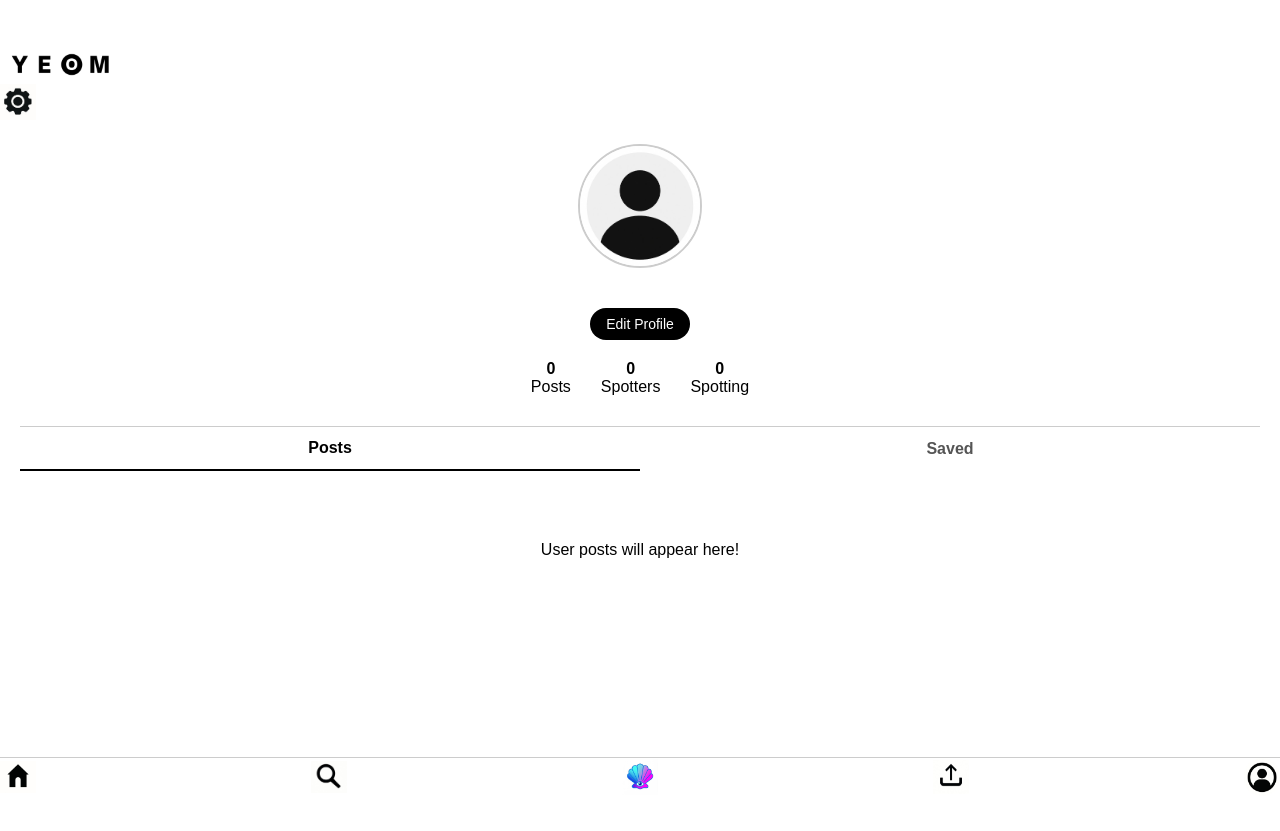
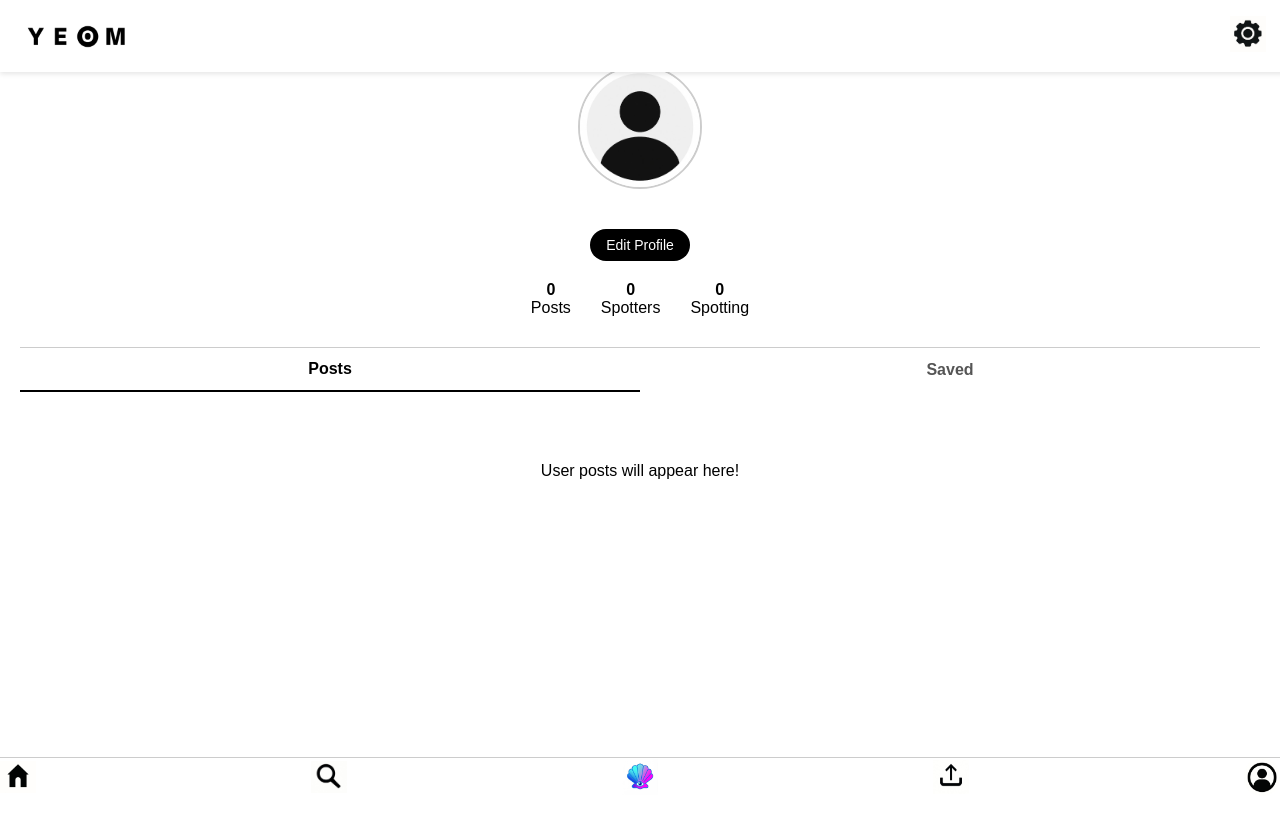
Before and after one commit to yeomofficial/yeom, a plain HTML site: page profile.html in a window 1280 px wide. After the commit the page ends 800 px from the top, so only its background shows below. Drawn offline with Linux system fonts and the light colour scheme.

Commit message:
Update profile.css

```diff
--- a/profile.css
+++ b/profile.css
@@ -6,7 +6,18 @@ body {
     background-color: white;
   }
 
-
+  header {
+    position: fixed;
+    top: 0;
+    width: 100%;
+    background-color: white;
+    padding: clamp(8px, 2vh, 16px) clamp(8px, 2vw, 16px);
+    display: flex;
+    justify-content: space-between;
+    align-items: center;
+    box-shadow: 0 2px 5px rgba(0, 0, 0, 0.10);
+    z-index: 1000;
+  }
 
   .header-img {
     width: clamp(80px, 20vw, 120px);
```
